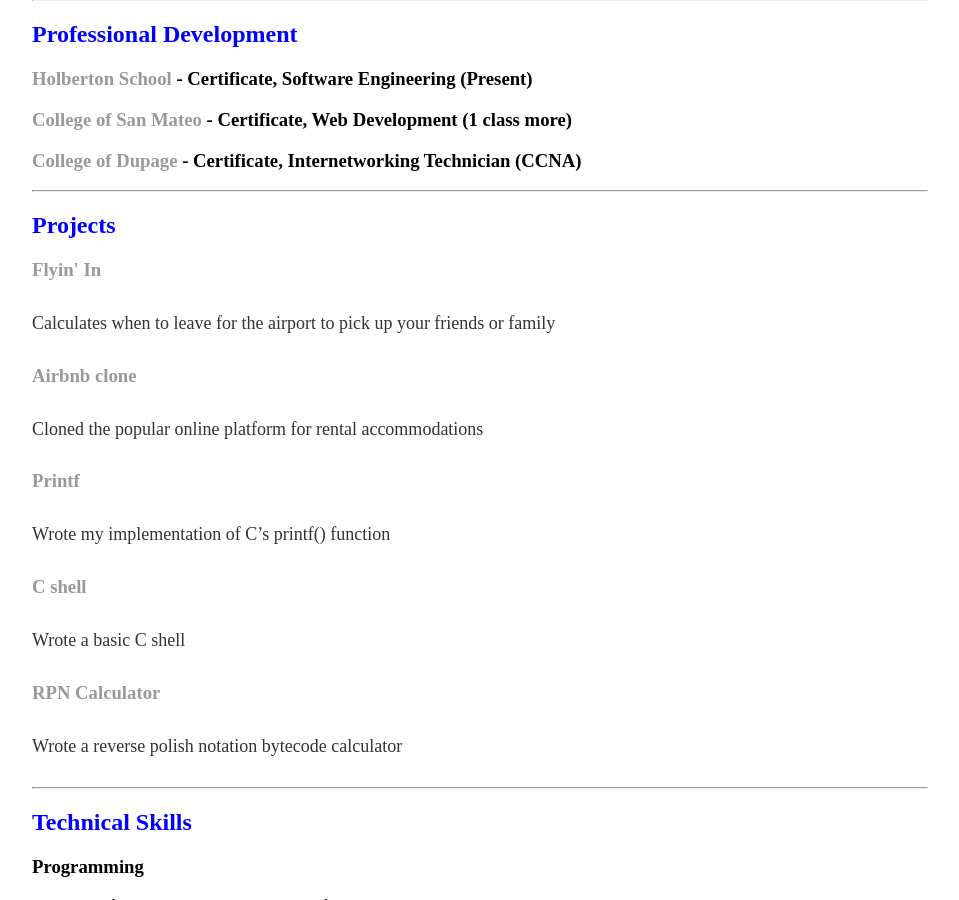
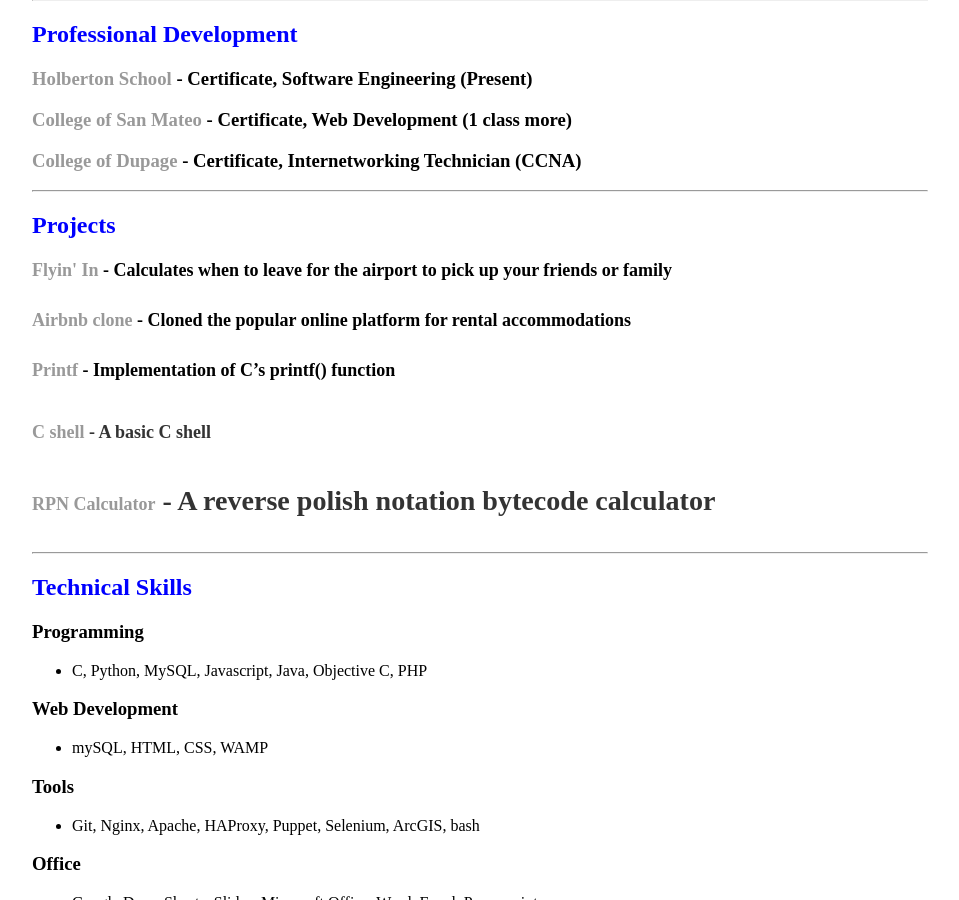
Before and after one commit to feliciahsieh/feliciahsieh.github.io, a Jekyll site: the page built from cv/index.html, in a window 1280 px wide and 900 px high, scrolled down 1442 px. Shown: the whole window, without its empty margins (160-1119 px from the left). Built offline with Jekyll 4.4.1, drawn with Linux system fonts in a browser that asks for light colours.

Commit message:
Adding Project links

```diff
--- a/cv/index.html
+++ b/cv/index.html
@@ -79,20 +79,15 @@
 
 	<h2><font color="blue">Projects</font></h2>
 
-	<h3><a href="http://www.flyinin.today/">Flyin' In</a></h3>
-	<p><font size="4px">Calculates when to leave for the airport to pick up your friends or family</font></p>
+	<h3><font size="4px"><a href="http://www.flyinin.today/">Flyin' In</a> - Calculates when to leave for the airport to pick up your friends or family</font></p>
 
-	<h3><a href="">Airbnb clone</a></h3>
-	<p><font size="4px">Cloned the popular online platform for rental accommodations</font></p>
+	<h3><font size="4px"><a href="https://github.com/feliciahsieh/AirBnB_clone_v3">Airbnb clone</a> - Cloned the popular online platform for rental accommodations</font></p>
 
-	<h3><a href="">Printf</a></h3>
-	<p><font size="4px">Wrote my implementation of C’s printf() function</font></p>
+	<h3><font size="4px"><a href="https://github.com/feliciahsieh/printf">Printf</a> - Implementation of C’s printf() function</font></p>
 
-	<h3><a href="">C shell</a></h3>
-	<p><font size="4px">Wrote a basic C shell</font></p>
+	<p><font size="4px"><a href="https://github.com/feliciahsieh/shell">C shell</a> - A basic C shell</font></p>
 
-	<h3><a href="">RPN Calculator</a></h3>
-	<p><font size="4px">Wrote a reverse polish notation bytecode calculator</font></p>
+	<p><font size="4px"><a href="https://github.com/feliciahsieh/monty">RPN Calculator</a></font> - A reverse polish notation bytecode calculator</font></p>
 
 	<hr> <!-- ------------------------- -->
 
```
